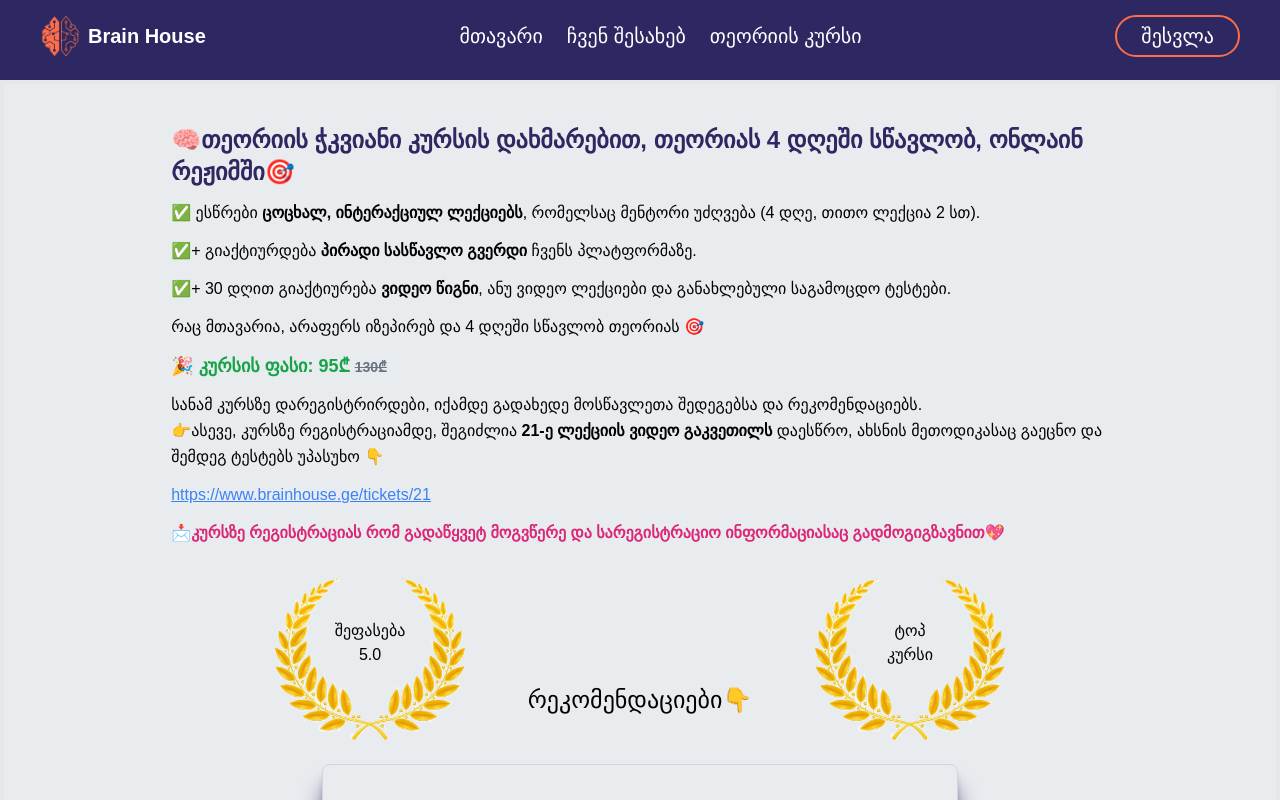
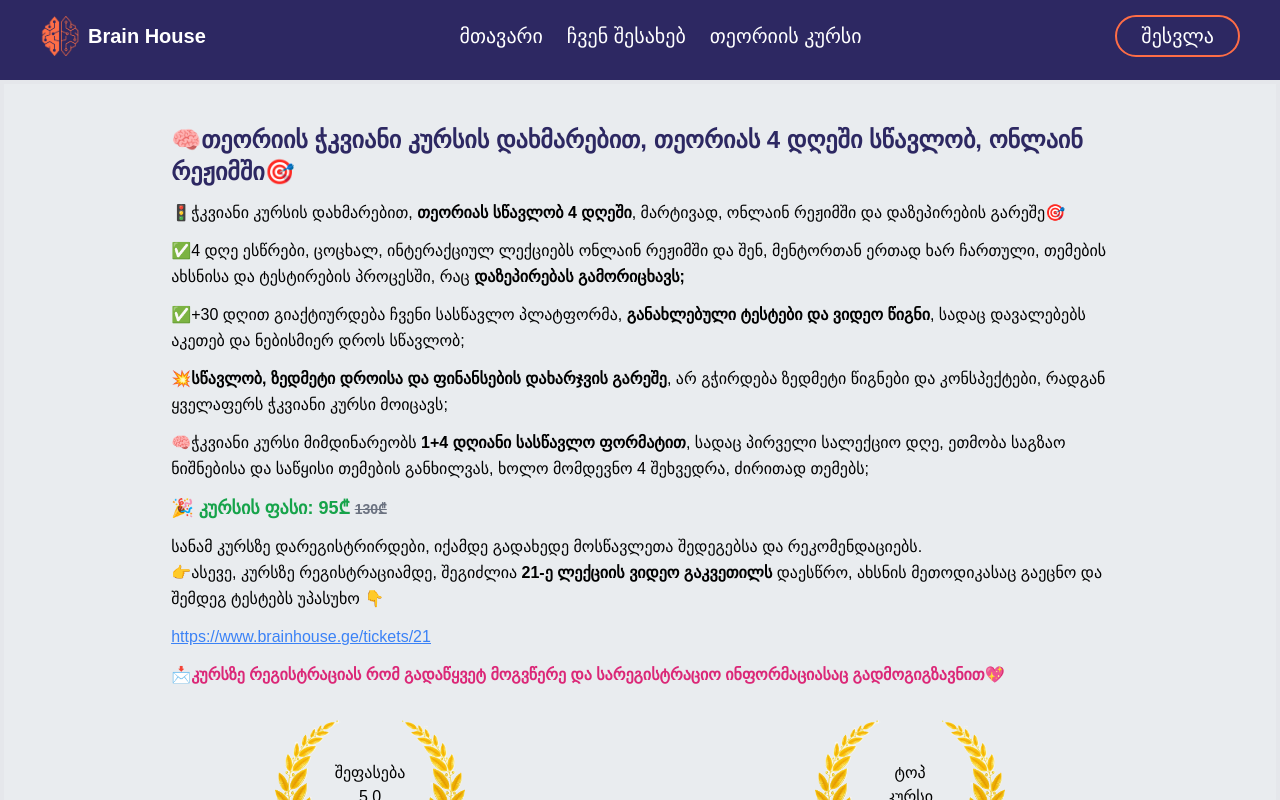
Before and after one commit to imgeorge1/Brain_House, a React (Vite) app in the folder client/: page /theory-info in a window 1280 px wide. Shown: the top 800 px of the page. Built offline with nearby package versions, Linux system fonts and the light colour scheme; no server answers.

Commit message:
Update TheoryInfo.tsx

```diff
--- a/client/src/pages/theoryInfo/TheoryInfo.tsx
+++ b/client/src/pages/theoryInfo/TheoryInfo.tsx
@@ -57,13 +57,13 @@ const TheoryInfo = () => {
         <h2 className="text-xl md:text-2xl font-semibold text-[#2D2862] mb-2">
           🧠თეორიის ჭკვიანი კურსის დახმარებით, თეორიას 4 დღეში სწავლობ, ონლაინ რეჟიმში🎯
         </h2>
+        <p>🚦ჭკვიანი კურსის დახმარებით, <strong>თეორიას სწავლობ 4 დღეში</strong>, მარტივად, ონლაინ რეჟიმში და დაზეპირების გარეშე🎯</p>
+        <p>
+✅4 დღე ესწრები, ცოცხალ, ინტერაქციულ ლექციებს ონლაინ რეჟიმში და შენ, მენტორთან ერთად ხარ ჩართული, თემების ახსნისა და ტესტირების პროცესში, რაც <strong>დაზეპირებას გამორიცხავს;</strong> </p>
+        <p>✅+30 დღით გიაქტიურდება ჩვენი სასწავლო პლატფორმა,<strong> განახლებული ტესტები და ვიდეო წიგნი</strong>, სადაც დავალებებს აკეთებ და ნებისმიერ დროს სწავლობ;</p>
 
-        <p>✅ ესწრები <strong>ცოცხალ, ინტერაქციულ ლექციებს</strong>, რომელსაც მენტორი უძღვება (4 დღე, თითო ლექცია 2 სთ).</p>
-        <p>✅+ გიაქტიურდება <strong>პირადი სასწავლო გვერდი</strong> ჩვენს პლატფორმაზე.</p>
-        <p>✅+ 30 დღით გიაქტიურება <strong>ვიდეო წიგნი</strong>, ანუ ვიდეო ლექციები და განახლებული საგამოცდო ტესტები.</p>
-
-        <p className="font-medium">რაც მთავარია, არაფერს იზეპირებ და 4 დღეში სწავლობ თეორიას 🎯</p>
-
+        <p>💥<strong>სწავლობ, ზედმეტი დროისა და ფინანსების დახარჯვის გარეშე</strong>, არ გჭირდება ზედმეტი წიგნები და კონსპექტები, რადგან ყველაფერს ჭკვიანი კურსი მოიცავს; </p>
+        <p>🧠ჭკვიანი კურსი მიმდინარეობს <strong> 1+4 დღიანი სასწავლო ფორმატით</strong>, სადაც პირველი სალექციო დღე, ეთმობა საგზაო ნიშნებისა და საწყისი თემების განხილვას, ხოლო მომდევნო 4 შეხვედრა, ძირითად თემებს;</p>
         <p className="text-lg font-bold text-green-600">
           🎉 კურსის ფასი: 95₾ <span className="line-through text-gray-500 text-sm">130₾</span>
         </p>
```
